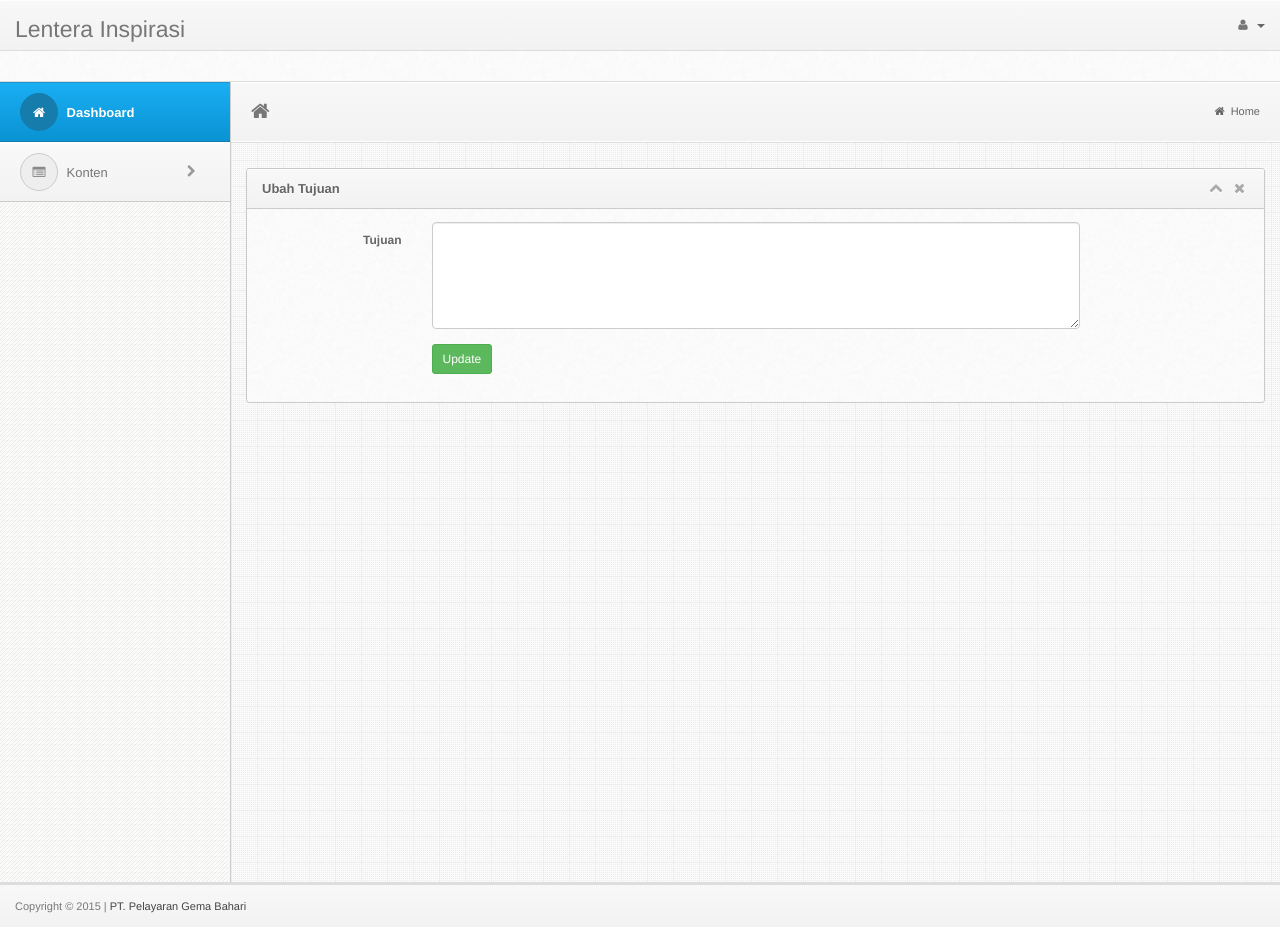
After one commit to herry88/lentera_inspirasi, a CodeIgniter app: the page made by application/views/backend/tujuan/tujuan_ubah.php in a window 1280 px wide. The commit adds this page. Run offline with CodeIgniter, Linux system fonts and the light colour scheme; data that the repository does not hold is empty; some libraries are stand-ins or nearby versions.

Commit message:
create manage tujuan menu

```diff
--- a/application/views/backend/sidebar.php
+++ b/application/views/backend/sidebar.php
@@ -12,8 +12,7 @@
             <ul>
               <li><?php echo anchor('backend/donasi', 'Donasi'); ?></li>
               <li><?php echo anchor('backend/tentang', 'Tentang Kami'); ?></li>
-              <li><?php echo anchor('admin_f/galeri', 'Galeri'); ?></li>
-              <li><?php echo anchor('admin_f/kategori', 'Kategori'); ?></li>
+              <li><?php echo anchor('backend/tujuan', 'Tujuan'); ?></li>
             </ul>
           </li>
           <?php if ($level == 'Admin') : ?>
--- /dev/null
+++ b/application/views/backend/tujuan/tujuan_ubah.php
@@ -0,0 +1,62 @@
+<?php $this->load->view('backend/header') ?>
+<!-- Main content starts -->
+
+<div class="content">
+
+<?php $this->load->view('backend/sidebar') ?>
+
+  	  	<!-- Main bar -->
+  	<div class="mainbar">
+<?php $this->load->view('backend/page_heading'); ?>
+	    <!-- Matter -->
+      <div class="matter">
+        <div class="container">
+          <div class="row">
+            <div class="col-md-12">
+
+              <div class="widget">
+                <div class="widget-head">
+                  <div class="pull-left">Ubah Tujuan</div>
+                  <div class="widget-icons pull-right">
+                    <a href="#" class="wminimize"><i class="fa fa-chevron-up"></i></a>
+                    <a href="#" class="wclose"><i class="fa fa-times"></i></a>
+                  </div>
+                  <div class="clearfix"></div>
+                </div>
+                <div class="widget-content">
+                  <div class="padd">
+                  <?php echo validation_errors() ?>
+                  <?php echo form_open_multipart(base_url().'backend/tujuan/', array ('class' => 'form-horizontal'))?>
+                      <!-- Tujuan -->
+                      <div class="form-group">
+                        <label class="control-label col-lg-2" for="content">Tujuan</label>
+                        <div class="col-lg-8">
+                          <textarea class="form-control" id="ckeditor_full" rows="5" name="isi"><?php echo $baris->content ?></textarea>
+                        </div>
+                      </div>
+                      <!-- Buttons -->
+                      <div class="form-group">
+                        <!-- Buttons -->
+                        <div class="col-lg-offset-2 col-lg-6">
+                          <button type="submit" class="btn btn-sm btn-success" name="button" value="ditampilkan">Update</button>
+                        </div>
+                      </div>
+                    <?php echo form_close(); ?>
+                  </div>
+                </div>
+              </div>
+            </div>
+          </div>
+        </div>
+      </div>
+    </div>
+		<!-- Matter ends -->
+  </div>
+
+   <!-- Mainbar ends -->
+  <div class="clearfix"></div>
+
+</div>
+<!-- Content ends -->
+
+<?php $this->load->view('backend/footer') ?>
```
Also changed, not shown: application/controllers/backend/tujuan.php (added, +39 -0 lines), application/models/backend/tujuan_m.php (added, +19 -0 lines).
